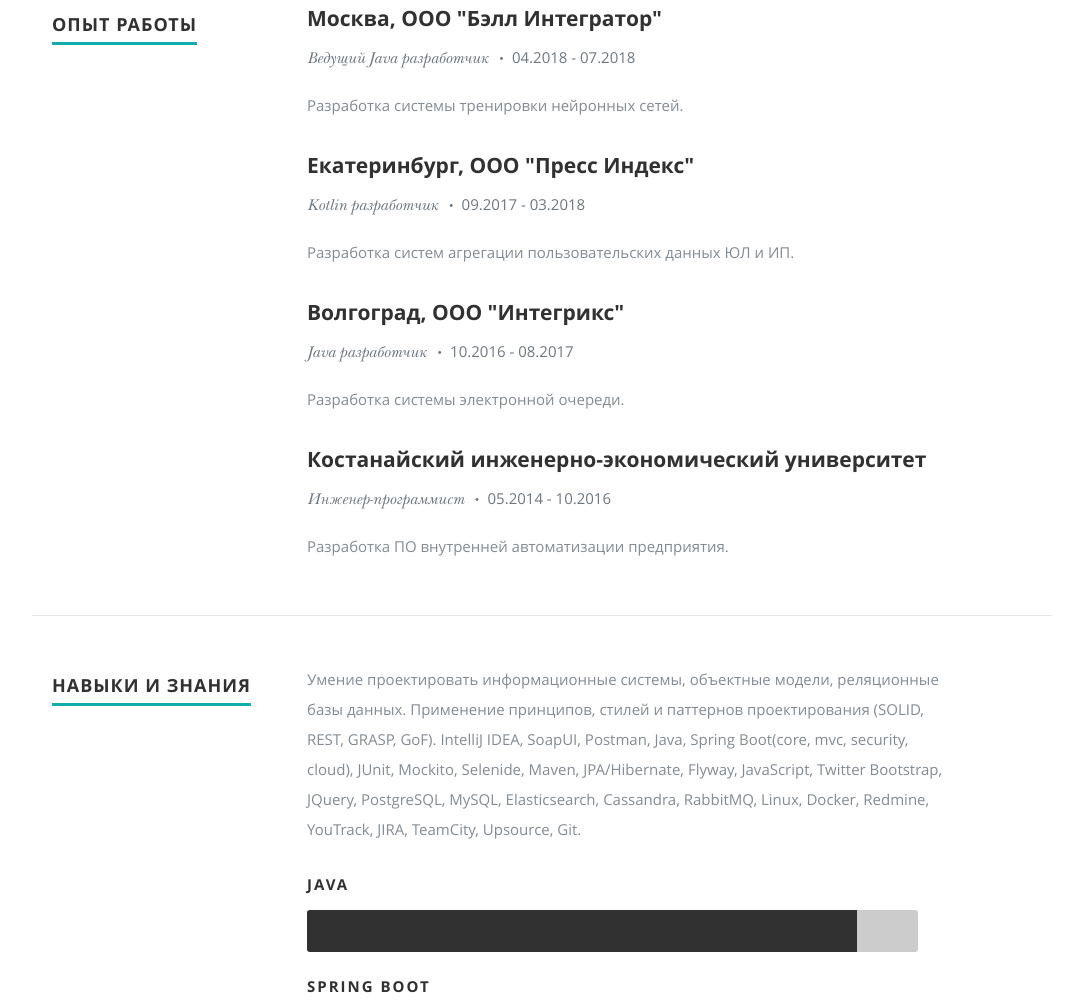
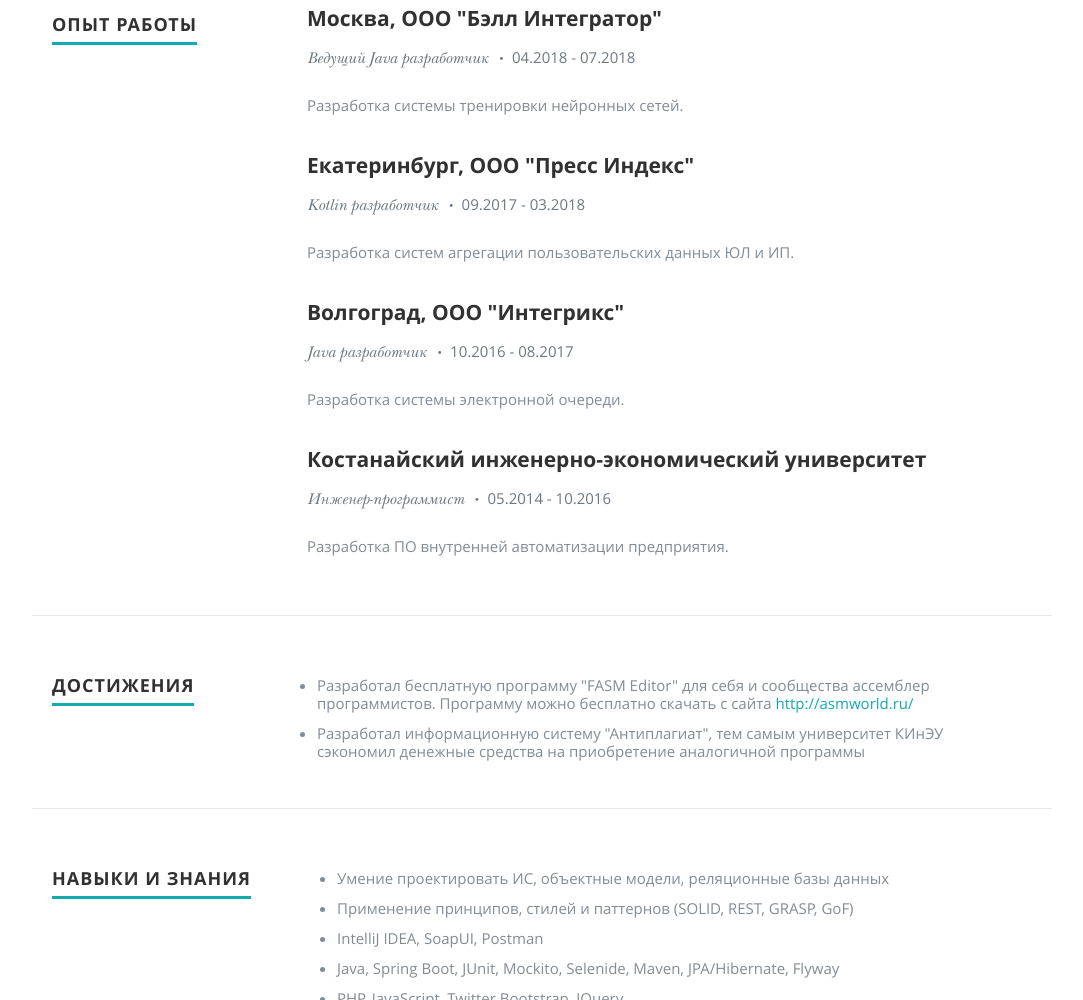
Before and after one commit to Researcher86/researcher86.github.io, a plain HTML site: page index.html in a window 1280 px wide. Shown: the part 1800-2800 px from the top of the page, without its empty margins (98-1181 px from the left). Drawn offline with nearby package versions, Linux system fonts and the light colour scheme; a web font is replaced by a local one.

Commit message:
Добавить ссылку на профиль GitHub

```diff
--- a/index.html
+++ b/index.html
@@ -65,11 +65,7 @@
                 <a class="smoothscroll" href="#about">Обо мне</a>.</h3>
             <hr/>
             <ul class="social">
-                <!--<li><a href="#"><i class="fa fa-facebook"></i></a></li>-->
-                <!--<li><a href="#"><i class="fa fa-twitter"></i></a></li>-->
-                <!--<li><a href="#"><i class="fa fa-google-plus"></i></a></li>-->
-                <!--<li><a href="#"><i class="fa fa-instagram"></i></a></li>-->
-                <!--<li><a href="#"><i class="fa fa-dribbble"></i></a></li>-->
+                <li><a target="_blank" href="https://github.com/Researcher86"><i class="fa fa-github"></i></a></li>
                 <li><a target="_blank" href="https://www.linkedin.com/in/researcher2286"><i class="fa fa-linkedin"></i></a></li>
                 <li><a href="skype:alpenov_tanat?chat"><i class="fa fa-skype"></i></a></li>
             </ul>
@@ -275,6 +271,38 @@
 
     </div> <!-- End Work -->
 
+    <div class="row work">
+
+        <div class="three columns header-col">
+            <h1><span>Достижения</span></h1>
+        </div>
+
+        <div class="nine columns main-col">
+
+            <div class="row item">
+                <ul class="disc">
+                    <li>Разработал бесплатную программу "FASM Editor" для себя и сообщества ассемблер программистов. Программу можно бесплатно скачать с сайта
+                        <a target="_blank" href="http://asmworld.ru/">http://asmworld.ru/</a></li>
+                    <li>Разработал информационную систему "Антиплагиат", тем самым университет КИнЭУ сэкономил денежные средства на приобретение аналогичной программы</li>
+                </ul>
+
+                <!--<div class="twelve columns">-->
+
+                    <!--<h3>Костанайский инженерно-экономический университет</h3>-->
+                    <!--<p class="info">Инженер-программист <span>&bull;</span> <em class="date">05.2014 - 10.2016</em></p>-->
+
+                    <!--<p>-->
+                        <!--Разработка ПО внутренней автоматизации предприятия.-->
+                    <!--</p>-->
+
+                <!--</div>-->
+
+            </div> <!-- item end -->
+
+        </div> <!-- main-col end -->
+
+    </div> <!-- End Work -->
+
 
     <!-- Skills
     ----------------------------------------------- -->
@@ -286,17 +314,17 @@
 
         <div class="nine columns main-col">
 
-            <p>
-                Умение проектировать информационные системы, объектные модели, реляционные базы данных.
-                Применение принципов, стилей и паттернов проектирования (SOLID, REST, GRASP, GoF).
-                IntelliJ IDEA, SoapUI, Postman,
-                Java, Spring Boot(core, mvc, security, cloud), JUnit, Mockito, Selenide, Maven, JPA/Hibernate, Flyway,
-                JavaScript, Twitter Bootstrap, JQuery,
-                PostgreSQL, MySQL, Elasticsearch, Cassandra,
-                RabbitMQ,
-                Linux, Docker,
-                Redmine, YouTrack, JIRA, TeamCity, Upsource, Git.
-            </p>
+            <ul class="disc">
+                <li>Умение проектировать ИС, объектные модели, реляционные базы данных</li>
+                <li>Применение принципов, стилей и паттернов (SOLID, REST, GRASP, GoF)</li>
+                <li>IntelliJ IDEA, SoapUI, Postman</li>
+                <li>Java, Spring Boot, JUnit, Mockito, Selenide, Maven, JPA/Hibernate, Flyway</li>
+                <li>PHP, JavaScript, Twitter Bootstrap, JQuery</li>
+                <li>PostgreSQL, MySQL, Elasticsearch, Cassandra</li>
+                <li>RabbitMQ</li>
+                <li>Linux, Docker</li>
+                <li>Redmine, YouTrack, JIRA, TeamCity, Upsource, Git</li>
+            </ul>
 
             <div class="bars">
 
@@ -977,6 +1005,7 @@
         <div class="twelve columns">
 
             <ul class="social-links">
+                <li><a target="_blank" href="https://github.com/Researcher86"><i class="fa fa-github"></i></a></li>
                 <li><a target="_blank" href="https://www.linkedin.com/in/researcher2286"><i class="fa fa-linkedin"></i></a></li>
                 <li><a href="skype:alpenov_tanat?chat"><i class="fa fa-skype"></i></a></li>
             </ul>
```
Also changed, not shown: portfolio-pages/antiplagiat.html (+1 -0 lines), portfolio-pages/auth_module.html (+1 -0 lines), portfolio-pages/auto.html (+1 -0 lines), portfolio-pages/autoclicker.html (+1 -0 lines), portfolio-pages/bellone.html (+1 -0 lines), portfolio-pages/electronic_queue.html (+1 -0 lines), portfolio-pages/fasm_editor.html (+1 -0 lines), portfolio-pages/in_out_msg.html (+1 -0 lines), portfolio-pages/messager.html (+1 -0 lines), portfolio-pages/own_radio.html (+1 -0 lines), portfolio-pages/rdev.html (+1 -0 lines), portfolio-pages/rec_video.html (+1 -0 lines), portfolio-pages/shop.html (+1 -0 lines), portfolio-pages/tests_loader.html (+1 -0 lines), 3 more files.
